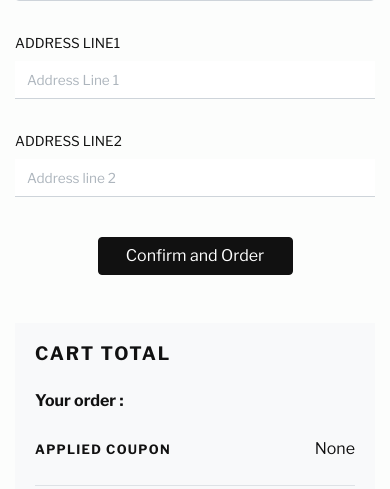
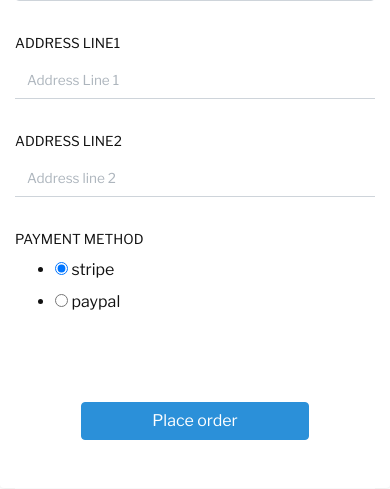
Before and after one commit to farhoodva/DjangoEcommerce, a Django app: page /checkout/1 in a window 390 px wide. Shown: the part 1032-1521 px from the top of the page. Run offline with Django 3.2, Linux system fonts and the light colour scheme; the visitor is signed in with stand-in values (Sample User, id 1); data comes from the database, SQL or seed files in the repository; data that the repository does not hold is empty; some libraries are stand-ins or nearby versions; some web fonts are replaced.

Commit message:
Payment method initial

```diff
--- a/core/admin.py
+++ b/core/admin.py
@@ -1,6 +1,7 @@
 from django.contrib import admin
 from .models import OrderItem, ShoppingCart, Item, Categories, SubCategories, Coupons
 from users.models import UserProfile, State, City
+
 
 
 class SubCategoryAdmin(admin.ModelAdmin):
--- a/core/models.py
+++ b/core/models.py
@@ -98,7 +98,9 @@ class OrderItem(models.Model):
         return f"{self.quantity} of {self.item.title} "
 
     def total_price(self):
-        return self.item.price * self.quantity
+        if not self.item.discount_price:
+            return self.item.price * self.quantity
+        return self.item.discount_price * self.quantity
 
 
 class ShoppingCart(models.Model):
@@ -153,7 +155,6 @@ class Coupons (models.Model):
         if created:
             id_string = str(instance.id)
             upper_alpha = "ABCDEFGHJKLMNPQRSTVWXYZ"
-            # random_str = "".join(secrets.choice(upper_alpha, k=8))
             random_str = "".join(secrets.choice(upper_alpha) for i in range(8))
             instance.name = (random_str + id_string)[-8:]
             instance.save()
--- a/core/views.py
+++ b/core/views.py
@@ -10,10 +10,10 @@ from django.utils import timezone
 from django.utils.datastructures import MultiValueDictKeyError
 from django.views import generic
 from RetailShopDjango.mixins import ProfileUpdateMixin
-from users.forms import  UserBillingEditForm
+from users.forms import UserBillingEditForm
 from .forms import AddToCartForm
 from users.models import UserProfile
-from .models import Item, Categories, OrderItem, ShoppingCart, Coupons
+from .models import Item, Categories, OrderItem, ShoppingCart, Coupons, SubCategories
 
 
 class HomeView(generic.ListView):
@@ -35,6 +35,52 @@ class CartView(LoginRequiredMixin, generic.ListView):
             return qs
         except ObjectDoesNotExist:
             messages.info(self.request, 'You have no active cart')
+
+
+class ShopView(generic.ListView):
+    model = SubCategories
+    context_object_name = 'sub_categories'
+    template_name = 'shop.html'
+
+
+class UserBillingView(ProfileUpdateMixin, SuccessMessageMixin, generic.UpdateView,):
+    model = UserProfile
+    form_class = UserBillingEditForm
+    success_url = reverse_lazy('core:home')
+    template_name = 'checkout.html'
+
+    # def get_success_url(self, **kwargs):
+    #     return reverse('core:checkout', kwargs={
+    #         'pk': str(self.request.user.id)
+    #     })
+
+    def get_context_data(self, **kwargs):
+        try:
+            cart = ShoppingCart.objects.get(user_id=self.request.user.id, ordered=False)
+            context = super(UserBillingView, self).get_context_data(**kwargs)
+            context['cart'] = cart
+            return context
+        except ObjectDoesNotExist:
+            context = super(UserBillingView, self).get_context_data(**kwargs)
+            return context
+
+    def form_valid(self, form):
+        try:
+            cart = ShoppingCart.objects.get(user_id=self.request.user.id, ordered=False)
+            cart.ordered = True
+            cart.ordered_date = timezone.now()
+            cart.save()
+            order_item_qs = OrderItem.objects.filter(user=self.request.user, order_completed=False)
+            for order_item in order_item_qs:
+                order_item.item.warehouse_quantity -= order_item.quantity
+                order_item.item.save()
+                order_item.order_completed = True
+                order_item.save()
+            messages.info(self.request, "Order Confirmed")
+            return super().form_valid(form)
+        except ObjectDoesNotExist:
+            messages.info(self.request, "You don't have an active order")
+            return redirect('core:home')
 
 
 class ProductDetailView(generic.DetailView):
@@ -194,55 +240,19 @@ def search(request):
         data = search_results_qs.values()
         return render(request, 'search_results_ajax.html', {'results': search_results_qs})
     else:
-        search_string = request.POST.get('searchTxt')
-        search_results_qs = Item.objects.filter(title__icontains=search_string) \
-                            | Item.objects.filter(price__startswith=search_string) \
-                            | Item.objects.filter(description__icontains=search_string) \
-                            | Item.objects.filter(category__name__icontains=search_string)
-        return render(request, 'search_results.html', {'results': search_results_qs})
+        sub_categories= SubCategories.objects.all()
+        try:
+            search_string = request.POST.get('searchTxt')
+            search_results_qs = Item.objects.filter(title__icontains=search_string) \
+                                | Item.objects.filter(price__startswith=search_string) \
+                                | Item.objects.filter(description__icontains=search_string) \
+                                | Item.objects.filter(category__name__icontains=search_string)
+            return render(request, 'search_results.html', {'results': search_results_qs, 'sub_cat':sub_categories})
+        except ValueError:
+            return redirect('core:home')
 
 
 def ajax_load_products(request, display):
     display = int(request.GET.get('display'))
     items = Item.objects.all().order_by('pk')[0:display]
     return render(request, 'product_loader.html', {'items': items})
-
-
-class UserBillingView(ProfileUpdateMixin, SuccessMessageMixin, generic.UpdateView,):
-    model = UserProfile
-    form_class = UserBillingEditForm
-    success_url = reverse_lazy('core:home')
-    template_name = 'checkout.html'
-
-    # def get_success_url(self, **kwargs):
-    #     return reverse('core:checkout', kwargs={
-    #         'pk': str(self.request.user.id)
-    #     })
-
-    def get_context_data(self, **kwargs):
-        try:
-            cart = ShoppingCart.objects.get(user_id=self.request.user.id, ordered=False)
-            context = super(UserBillingView, self).get_context_data(**kwargs)
-            context['cart'] = cart
-            return context
-        except ObjectDoesNotExist:
-            context = super(UserBillingView, self).get_context_data(**kwargs)
-            return context
-
-    def form_valid(self, form):
-        try:
-            cart = ShoppingCart.objects.get(user_id=self.request.user.id, ordered=False)
-            cart.ordered = True
-            cart.ordered_date = timezone.now()
-            cart.save()
-            order_item_qs = OrderItem.objects.filter(user=self.request.user, order_completed=False)
-            for order_item in order_item_qs:
-                order_item.item.warehouse_quantity -= order_item.quantity
-                order_item.item.save()
-                order_item.order_completed = True
-                order_item.save()
-            messages.info(self.request, "Order Confirmed")
-            return super().form_valid(form)
-        except ObjectDoesNotExist:
-            messages.info(self.request, "You don't have an active order")
-            return redirect('core:home')
--- a/templates/base.html
+++ b/templates/base.html
@@ -20,6 +20,7 @@
     <link rel="stylesheet" href={% static "css/style.blue.css"%}  id="theme-stylesheet" >
     <link rel="stylesheet" href={% static "css/custom.css"%}>
     <link rel="stylesheet" href={% static "js/countries.json"%}>
+    <link rel="stylesheet" href="https://use.fontawesome.com/releases/v5.7.1/css/all.css" integrity="sha384-fnmOCqbTlWIlj8LyTjo7mOUStjsKC4pOpQbqyi7RrhN7udi9RwhKkMHpvLbHG9Sr" crossorigin="anonymous">
     <link rel="shortcut icon" href={% static "img/favicon.png"%}>
 
 <style>
@@ -57,7 +58,7 @@
     {#box-shadow: none; /* You may want to include this as bootstrap applies these styles too */#}
 }
     body{
-        background-color:rgba(224,230,215,0.07);
+        {#background-color:rgba(224,230,215,0.07);#}
     }
 </style>
 
--- a/templates/checkout.html
+++ b/templates/checkout.html
@@ -32,7 +32,7 @@
     <br>
     <div class="row">
    <!-- BILLING ADDRESS form-->
-<div class="col-lg-8 col-sm-10 ">
+<div class="col-lg-8 col-sm-10 card rounded border-0 shadow-sm">
     <form id="form" method="Post" enctype="multipart/form-data"
           cities-url={% url 'load_cities' %} action="">
         {% csrf_token %}
@@ -44,9 +44,11 @@
                     <span class="text-primary ">{{ field.errors }}</span>
                 </div>
             {% endfor %}
-
-            <button class="btn btn-block btn-dark rounded mx-auto my-4 col-6" type="submit">Confirm and Order
+            <div class="w-100">
+                <br>
+            <button class="w-100 btn btn-block btn-primary rounded mx-auto my-4 d-block col-7" type="submit">Place order
             </button>
+                </div>
         </div>
         <br>
     </form>
--- a/templates/footer.html
+++ b/templates/footer.html
@@ -54,7 +54,6 @@
       <script src={%  static "js/front.js" %}></script>
       <script src={%  static "js/main.js" %}></script>
       <script src={%  static "js/countries.json" %}></script>
-{#      <script src={%  static "js/addons/jquery.sweet-modal.min.js" %}></script>#}
       <script>
         // ------------------------------------------------------- //
         //   Inject SVG Sprite -
@@ -89,5 +88,3 @@
 
 
       </script>
-
-<link rel="stylesheet" href="https://use.fontawesome.com/releases/v5.7.1/css/all.css" integrity="sha384-fnmOCqbTlWIlj8LyTjo7mOUStjsKC4pOpQbqyi7RrhN7udi9RwhKkMHpvLbHG9Sr" crossorigin="anonymous">
--- a/templates/home.html
+++ b/templates/home.html
@@ -12,11 +12,12 @@
         </header>
         <div class="row">
         {% for category in categories %}
+            {% if category.image %}
             <div class="col-md-4 mb-4 mb-md-3"><a class="category-item" href="shop.html">
-                <img class="img-fluid w-100 rounded"  src={{ category.image.url }} alt="">
+                <img class="img-fluid w-100 rounded"  src='{{ category.image.url }}' alt="{% static 'img/template-mac' %}">
                 <strong class="category-item-title">{{ category.name }}</strong></a>
             </div>
-
+            {% endif %}
             {% endfor %}
         </div>
     </section>
--- a/templates/user_wishlist.html
+++ b/templates/user_wishlist.html
@@ -43,7 +43,7 @@
 
                   <li  class="list-inline-item m-0 p-0">
                       <a   class="userWish btn-lg "  href={% url 'core:add_remove_to_wishlist' item.slug %}>
-                            <i data-toggle="tooltip" data-placement="top"  title="Remove item" class="fa fa-trash text-danger"></i>
+                            <i data-toggle="tooltip" data-placement="top"  title="Remove item" class="fa fa-heart text-danger"></i>
                        </a>
                   </li>
                         <li class="list-inline-item m-0 p-0">
@@ -80,7 +80,7 @@
 <script src="https://code.jquery.com/jquery-3.3.1.min.js"></script>
 <script>
     $(function () {
-        $('.fa-trash').tooltip()
+        $('.fa-heart').tooltip()
     })
 
     $('.userWish').on('click', function (e) {
--- a/users/forms.py
+++ b/users/forms.py
@@ -24,7 +24,8 @@ class CustomSignupForm(SignupForm):
 class UserProfileEditForm(forms.ModelForm):
     class Meta:
         model = UserProfile
-        fields = ['firstname', 'lastname', 'email', 'phone_number','state', 'city', 'address_line1', 'address_line2',
+        fields = ['firstname', 'lastname', 'email', 'phone_number','state', 'city', 'address_line1',
+                  'address_line2',
                   'profile_pic']
         widgets = {
             'firstname': forms.TextInput(attrs={
@@ -89,11 +90,18 @@ class UserProfileEditForm(forms.ModelForm):
             raise ValidationError("wrong cellphone format")
         return data
 
+payment_choices = (
+    ('stripe', 'stripe'),
+    ('paypal', 'paypal')
+)
+
 
 class UserBillingEditForm(forms.ModelForm):
     class Meta:
         model = UserProfile
-        fields = ['firstname', 'lastname', 'email', 'phone_number', 'state', 'city', 'address_line1', 'address_line2']
+        fields = ['firstname', 'lastname', 'email', 'phone_number', 'state', 'city', 'address_line1',
+                  'address_line2',
+                  'payment_method']
         widgets = {
             'firstname': forms.TextInput( attrs={
                     'placeholder': 'Firstname',
@@ -110,6 +118,10 @@ class UserBillingEditForm(forms.ModelForm):
             'address_line2': forms.TextInput(attrs={
                     'placeholder': 'Address line 2',
                     'class': 'form-control ,form-control-lg, no-border',
+                    }),
+            'payment_method': forms.RadioSelect(choices=payment_choices, attrs={
+                    'class': 'form-select',
+                    'required': True
                     }),
             'phone_number': forms.NumberInput(attrs={
                     'placeholder': 'e.g 912********',
```
Also changed, not shown: templates/search_results.html (+13 -7 lines), users/models.py (+7 -0 lines), core/migrations/0030_shoppingcart_payment_method.py (added), core/migrations/0031_remove_shoppingcart_payment_method.py (added), users/migrations/0005_userprofile_payment_method.py (added), users/migrations/0006_auto_20210422_2110.py (added).
